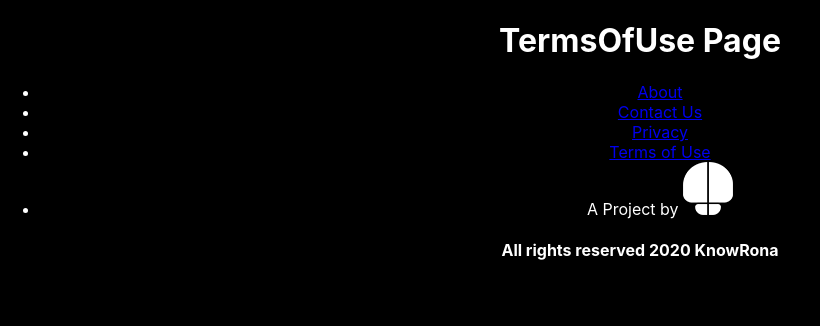
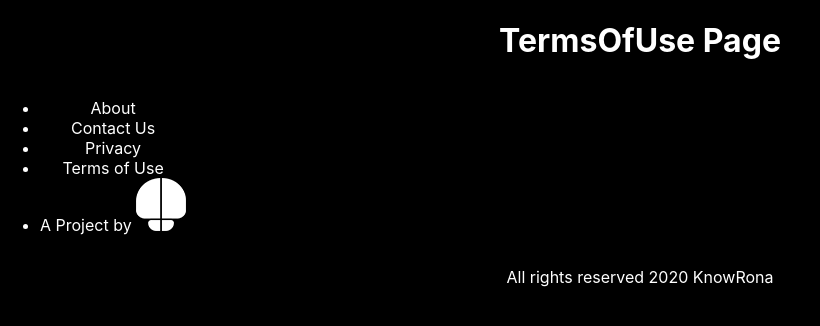
Before and after one commit to HJassar/knowrona, a React (Create React App) app in the folder client/: page /termsofuse in a window 1280 px wide. Shown: the top 326 px of the page, without its empty margins (0-820 px from the left). Built offline with nearby package versions, Linux system fonts and the light colour scheme.

Commit message:
initial changes to the footer

```diff
--- a/client/src/components/Footer/Footer.css
+++ b/client/src/components/Footer/Footer.css
@@ -0,0 +1,8 @@
+.footer-nav {
+    display: flex;
+}
+
+.footer-nav a {
+    color:white;
+    text-decoration: none;
+}
--- a/client/src/components/Footer/Footer.js
+++ b/client/src/components/Footer/Footer.js
@@ -6,6 +6,7 @@ import './Footer.css';
 const Footer = () => {
   return (
     <div className="Footer">
+      <nav className="footer-nav">
         <ul>
           <li><Link to='about'>About</Link></li>
           <li><Link to='contactus'>Contact Us</Link></li>
@@ -13,7 +14,10 @@ const Footer = () => {
           <li><Link to='termsofuse'>Terms of Use</Link></li>
           <li>A Project by <img src='./cnsplit_logo_white.png'></img> </li>
         </ul>
-      <h4>All rights reserved 2020 KnowRona</h4>
+      </nav>
+      <div className="copyrights">
+        <p>All rights reserved 2020 KnowRona</p>
+      </div>
     </div>
   );
 }
```
Lines whose indentation alone changed are shown as unchanged.
